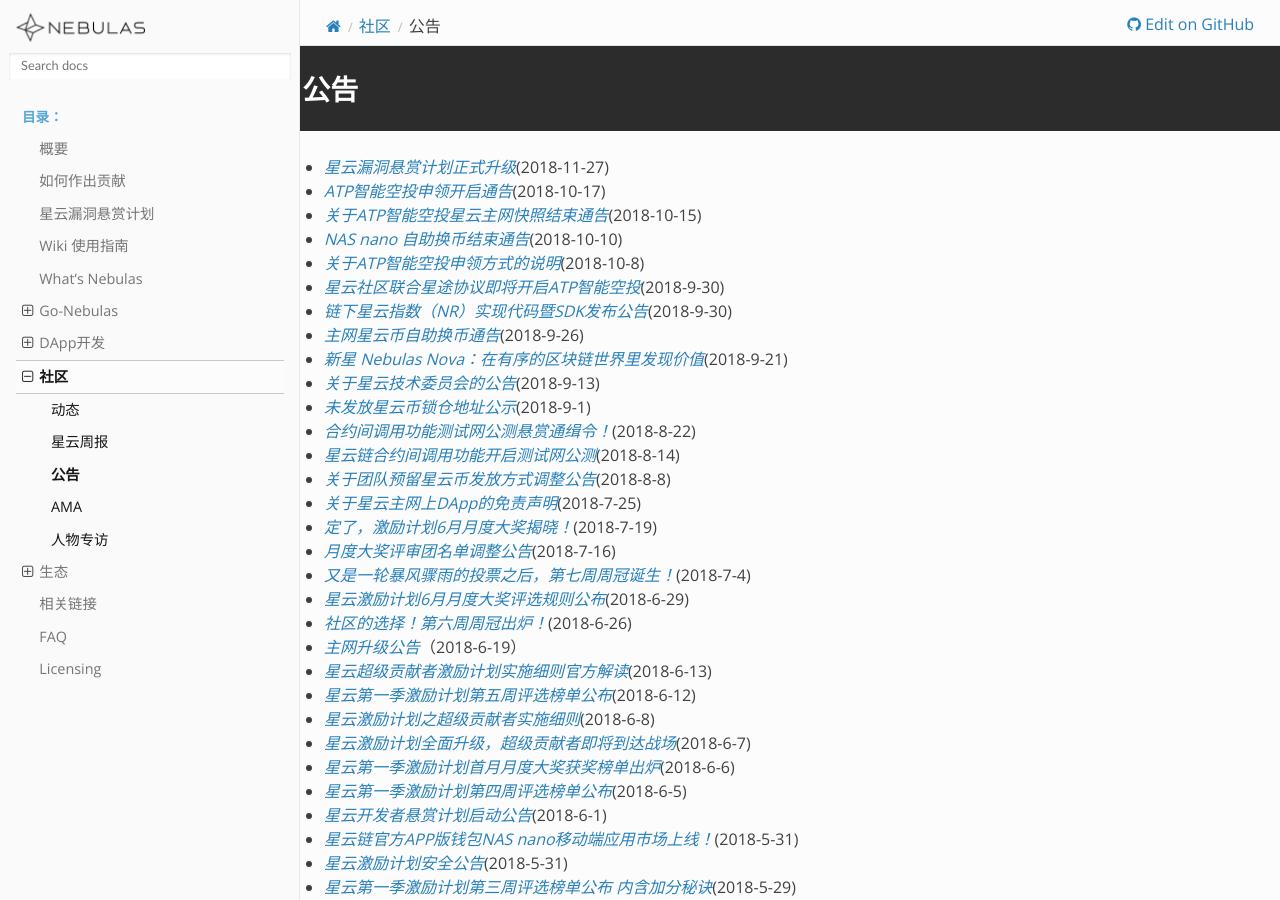
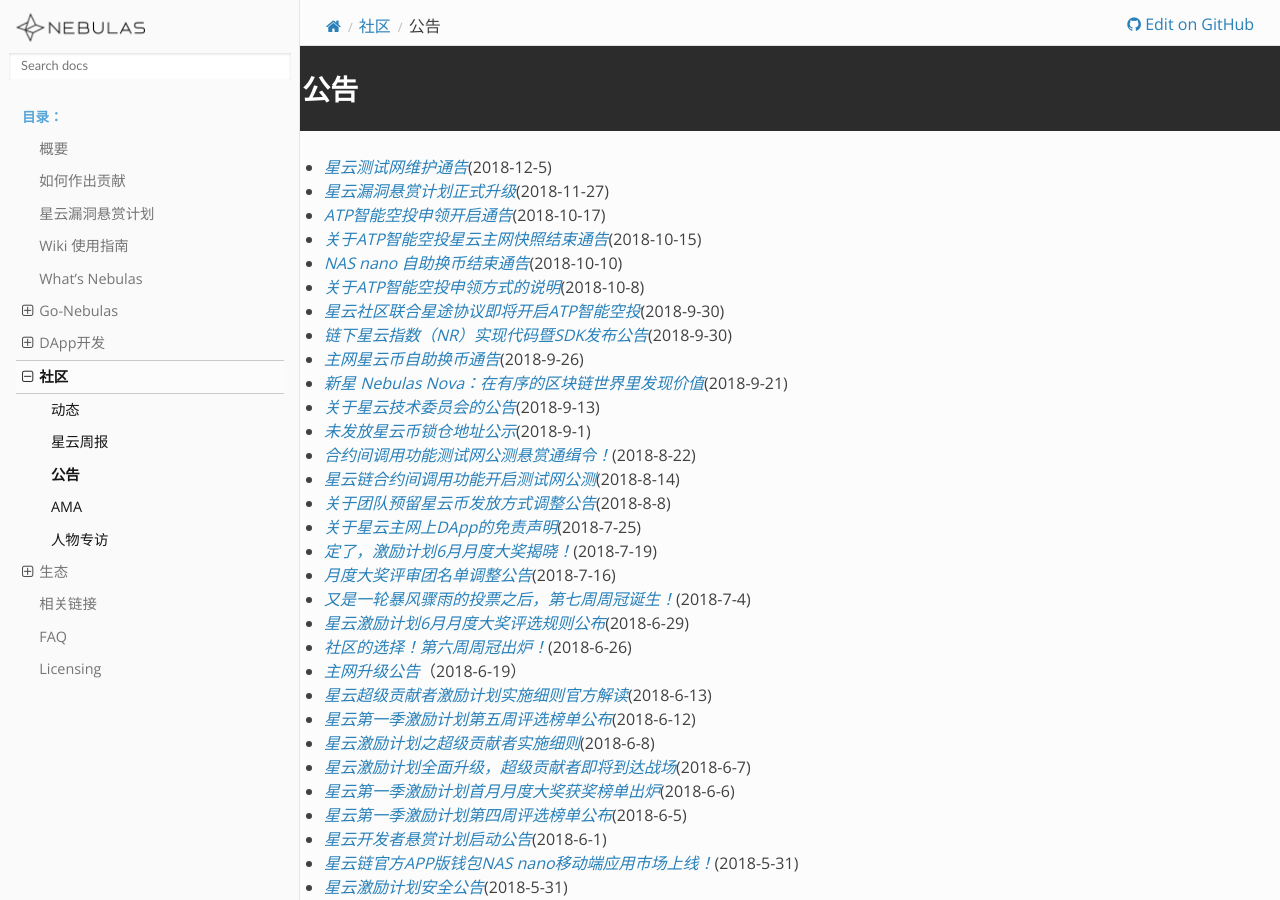
Before and after one commit to nebulasio/nebdocs, a Sphinx documentation site: the page built from docs/community/announcement.md, in a window 1280 px wide and 900 px high. Built offline with Sphinx 7.4.7 and the Read the Docs theme 2.0.0, drawn with Linux system fonts in a browser that asks for light colours; pages that are not in the unit, such as notebooks, are missing from menus.

Commit message:
Update announcement.md

```diff
--- a/docs/community/announcement.md
+++ b/docs/community/announcement.md
@@ -1,5 +1,6 @@
 # 公告
 
+- *[星云测试网维护通告](https://mp.weixin.qq.com/s/XK0WyZFYHvtoqttDWgaqQg)*(2018-12-5)
 - *[星云漏洞悬赏计划正式升级](https://mp.weixin.qq.com/s/MqrhfTiggklBx83KwzuXhg)*(2018-11-27)
 - *[ATP智能空投申领开启通告](https://mp.weixin.qq.com/s/3AdjQa7G_1dVTY-XUoFgaA)*(2018-10-17)
 - *[关于ATP智能空投星云主网快照结束通告](https://mp.weixin.qq.com/s/sijI15lAjUCoMB0PCKu5nw)*(2018-10-15)
```
